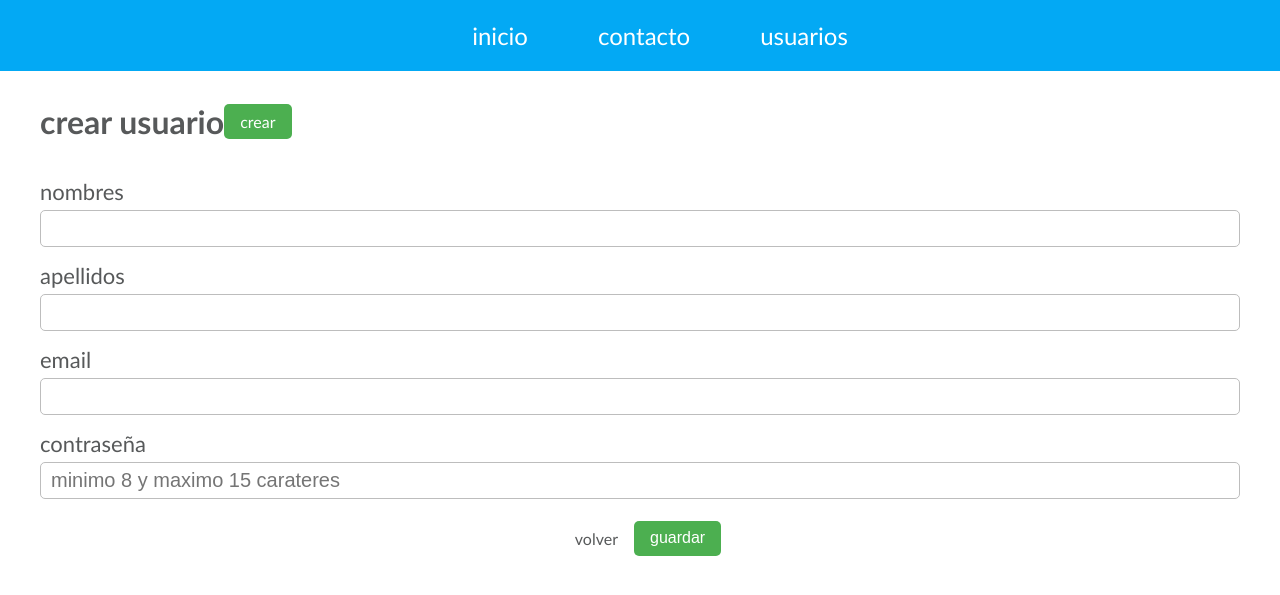
After one commit to edwar123-h/flask_example, a Flask app: page /usuarios/crear in a window 1280 px wide. The commit adds this page. Shown: the top 595 px of the page. Run offline with Flask 2, Linux system fonts and the light colour scheme.

Commit message:
estilos y crud  usuarios listar y crear

```diff
--- a/app.py
+++ b/app.py
@@ -1,6 +1,8 @@
-from flask import Flask, render_template, request
+from flask import Flask, render_template, request, redirect, url_for
+import sqlite3
 
 app = Flask(__name__)
+db= sqlite3.connect('data.db', check_same_thread=False)
 
 #rutas
 @app.route('/') #significa ruta raiz
@@ -32,4 +34,35 @@ def sumar():
     resultado = 2+2
     return 'la suma de 2+2=' + str(resultado)
 
+@app.route('/usuarios')
+def usuarios():
+    usuarios = db.execute('select * from usuarios ')
+
+    usuarios = usuarios.fetchall()
+    return render_template('usuarios/listar.html', usuarios=usuarios)
+
+@app.route('/usuarios/crear', methods=['GET','POST'])
+def crear_usuarios():
+
+    if request.method == 'GET':
+        return render_template('usuarios/crear.html')
+
+    nombres = request.form.get('nombres')
+    apellidos = request.form.get('apellidos')
+    email = request.form.get('email')
+    password = request.form.get('password')
+
+    cursor = db.cursor()
+    cursor.execute(""" insert into usuarios(
+             nombres,
+             apellidos,
+             email,
+             password
+        )values (?,?,?,?)
+    """, (nombres, apellidos, email, password))
+
+    db.commit()
+
+    return  redirect(url_for('usuarios'))
+
 app.run(debug=True)
--- /dev/null
+++ b/static/css/main.css
@@ -0,0 +1,117 @@
+html,
+body {
+    padding: 0;
+    margin: 0;
+    color: #57595a;
+    font-family: 'Gill Sans', 'Gill Sans MT', Calibri, 'Trebuchet MS', sans-serif;
+}
+
+.nav-bar {
+    background-color: #03a9f4;
+    display: flex;
+}
+
+.nav-bar ul {
+    display: flex;
+    list-style-type: none;
+    justify-content: center;
+    width: 100%;
+}
+
+.nav-bar ul li {
+    padding: 5px 20px;
+}
+
+.nav-bar ul li a {
+    color: white;
+    text-decoration: none;
+    font-size: 24px;
+    padding: 5px 15px;
+}
+
+.nav-bar ul li a:hover {
+    background-color: white;
+    color: #03a9f4
+}
+
+.container {
+    padding: 10px 40px;
+}
+
+.table {
+    width: 100%;
+    border-collapse: collapse;
+    font-size: 20px;
+}
+
+.table,
+.table th,
+.table td {
+    border: 1px solid #bdbdbd;
+}
+
+.table tr td {
+    padding: 6px;
+}
+
+.btn {
+    padding: 8px 16px;
+    font-size: 16px;
+    border: none;
+    outline: none;
+    cursor: pointer;
+    border-radius: 5px;
+    text-decoration: none;
+    font-weight: 500;
+    color: #57595a;
+}
+
+.btn-success {
+    background-color: #4caf50;
+    color: white;
+}
+
+.btn-success:hover {
+    background-color: #5fc863;
+}
+
+.btn-danger {
+    background-color: #f44336;
+    color: white;
+}
+
+.btn-danger:hover {
+    background-color: #e6635a;
+    color: white;
+}
+
+.title-page {
+    display: flex;
+    align-items: center;
+}
+
+.form-group {
+    display: flex;
+    flex-direction: column;
+    margin: 15px 0px;
+}
+
+.form-group label {
+    font-size: 22px;
+}
+
+.form-group .form-control {
+    margin-top: 5px;
+    height: 25px;
+    outline: none;
+    border: 1px solid #bdbdbd;
+    font-size: 20px;
+    border-radius: 5px;
+    padding: 5px 10px;
+}
+
+.footer-page {
+    display: flex;
+    justify-content: center;
+    margin-top: 22px;
+}
--- a/templates/layouts/base.html
+++ b/templates/layouts/base.html
@@ -1,11 +1,15 @@
+<!DOCTYPE html>
+<html lang="en">
+
 <head>
     <meta charset="UTF-8">
     <meta name="viewport" content="width=device-width, initial-scale=1.0">
     <title>{% block title %}{% endblock %}</title>
+    <link rel="stylesheet" href="{{ url_for ('static', filename='css/main.css') }}">
 </head>
 
 <body>
-    <nav>
+    <nav class="nav-bar">
         <ul>
             <li>
                 <a href="{{ url_for ('index') }}">inicio</a>
@@ -13,9 +17,13 @@
             <li>
                 <a href="{{ url_for ('contacto') }}">contacto</a>
             </li>
+            <li>
+                <a href="{{ url_for ('usuarios') }}">usuarios</a>
+            </li>
         </ul>
     </nav>
-    {%block content%}{% endblock %}
+    <div class="container">{%block content%}{% endblock %}</div>
+
 </body>
 
 </html>
--- /dev/null
+++ b/templates/usuarios/crear.html
@@ -0,0 +1,31 @@
+{% extends 'layouts/base.html' %} {% block title %} crear usuario {% endblock %} {% block content %}
+<form action="{{ url_for('crear_usuarios') }}" method="POST">
+    <div class="title-page">
+        <h1>crear usuario </h1>
+        <a class="btn btn-success" href=" {{ url_for('crear_usuarios')}} ">crear</a>
+    </div>
+
+    <div class="form-group">
+        <label for="nombres">nombres</label>
+        <input type="text" id="nombres" name="nombres" class="form-control">
+    </div>
+    <div class="form-group">
+        <label for="apellidos">apellidos</label>
+        <input type="text" id="apellidos" name="apellidos" class="form-control">
+    </div>
+
+    <div class="form-group">
+        <label for="email">email</label>
+        <input type="email" id="email" name="email" class="form-control">
+    </div>
+
+    <div class="form-group">
+        <label for="password">contraseña</label>
+        <input type="password" placeholder="minimo 8 y maximo 15 carateres " id=" password " name="password " class="form-control ">
+    </div>
+    <div class="footer-page ">
+        <a href="{{ url_for( 'usuarios') }} " class="btn ">volver</a>
+        <button type="submit " class="btn btn-success ">guardar</button>
+    </div>
+</form>
+{% endblock %}
```
Also changed, not shown: templates/usuarios/listar.html (added, +34 -0 lines), data.db (added), templates/usuarios/actualizar.html (added).
